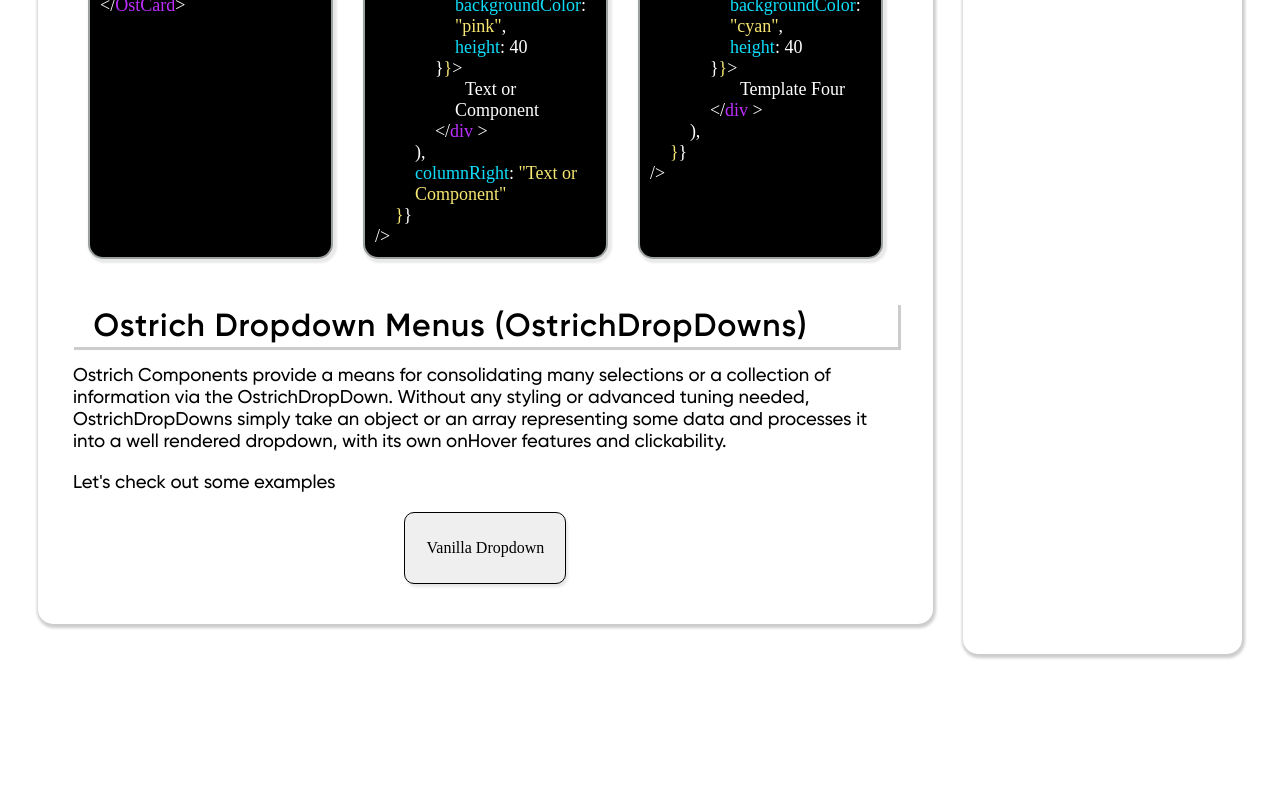
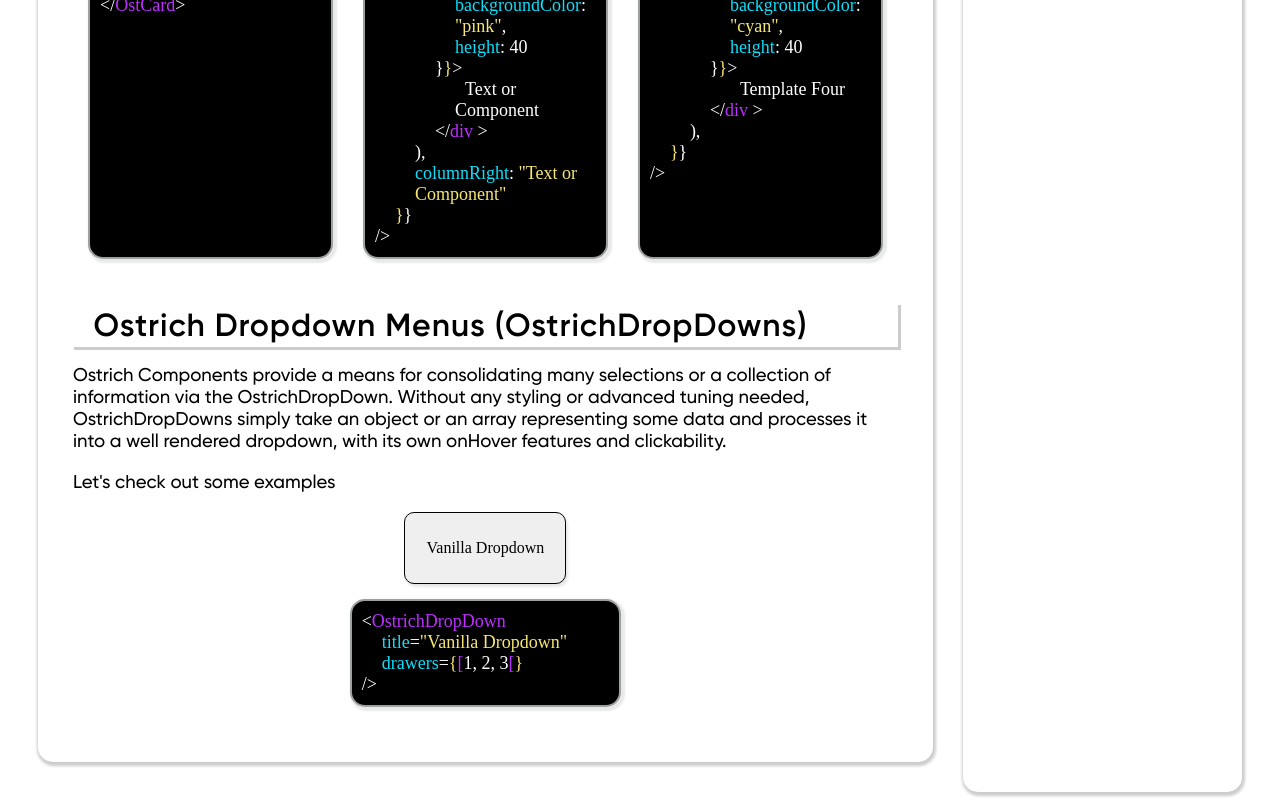
Before and after one commit to NLanese/the-codex, a Next.js app: page /showcases/ostrich-components/ostrich-showcase in a window 1280 px wide. Shown: the part 2130-2930 px from the top of the page. Before the commit the page ends 2792 px from the top, so only its background shows below. Built offline with nearby package versions, Linux system fonts and the light colour scheme.

Commit message:
Update ostrich-showcase.js

```diff
--- a/pages/showcases/ostrich-components/ostrich-showcase.js
+++ b/pages/showcases/ostrich-components/ostrich-showcase.js
@@ -638,16 +638,49 @@ export default function OstrichShowcase() {
             Let's check out some examples
             </p>
 
-            {/* Ost Cards Example Row One */}
+            {/* Ost Dropdown Example Row One */}
             <div style={{display: 'flex',
                 flexDirection: 'row',
                 justifyContent: 'space-around',
                 }}>
+
+                    {/* Vanilla Dropdown */}
                     <OstrichDropDown
                         title="Vanilla Dropdown"
                         drawers={[1, 2, 3]}
                     />
-                </div>
+            </div>
+
+             {/* Ost Dropdown Code Row One */}
+             <div style={{display: 'flex',
+                flexDirection: 'row',
+                justifyContent: 'space-around',
+                }}>
+                    {/* Template One */}
+                    <div style={{...Styles.Sections.simpleLessonCode, width: '30%'}}>
+                        <p style={{...Styles.Code.code, fontSize: 18}}>
+                            <span style={Styles.Code.reg}>{"<"}</span>
+                            <span style={Styles.Code.keyword}>OstrichDropDown</span>
+                        </p>
+                        <p style={{...Styles.Code.code, fontSize: 18, marginLeft: 20}}>
+                            <span style={Styles.Code.var}>title</span>
+                            <span style={Styles.Code.reg}>=</span>
+                            <span style={Styles.Code.str}>"Vanilla Dropdown"</span>
+                        </p>
+                        <p style={{...Styles.Code.code, fontSize: 18, marginLeft: 20}}>
+                            <span style={Styles.Code.var}>drawers</span>
+                            <span style={Styles.Code.reg}>=</span>
+                            <span style={Styles.Code.str}>{"{"}</span>
+                            <span style={Styles.Code.keyword}>{"["}</span>
+                            <span style={Styles.Code.reg}>1, 2, 3</span>
+                            <span style={Styles.Code.keyword}>{"["}</span>
+                            <span style={Styles.Code.str}>{"}"}</span>
+                        </p>
+                        <p style={{...Styles.Code.code, fontSize: 18}}>
+                            <span style={Styles.Code.reg}>{"/>"}</span>
+                        </p>
+                    </div>
+            </div>
         </div>
     )
   }
```
